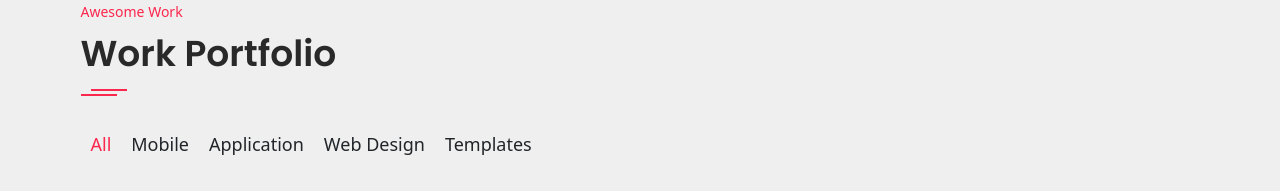
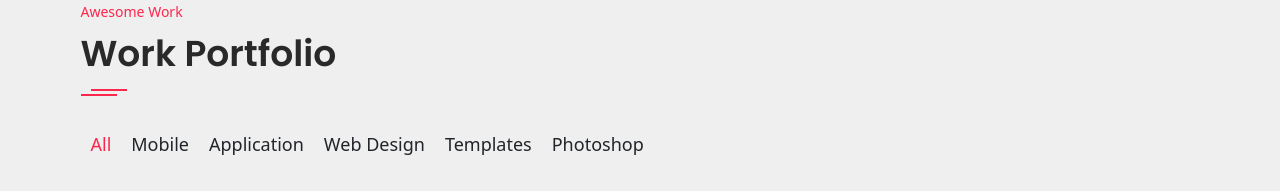
Before and after one commit to MasterGabriel26/PortfolioGSWebsite, a plain HTML site: page index.html in a window 1280 px wide. Shown: the part 2280-2471 px from the top of the page. Drawn offline with Linux system fonts and the light colour scheme.

Commit message:
Update index.html

```diff
--- a/index.html
+++ b/index.html
@@ -176,6 +176,7 @@
                                     <li data-filter=".application">Application</li>
                                     <li data-filter=".web-design">Web Design</li>
                                     <li data-filter=".branding">Templates</li>
+                                    <li data-filter=".photoshop">Photoshop</li>
                                 </ul>
                             </div><!-- /.portfolio-menu -->
 
```
